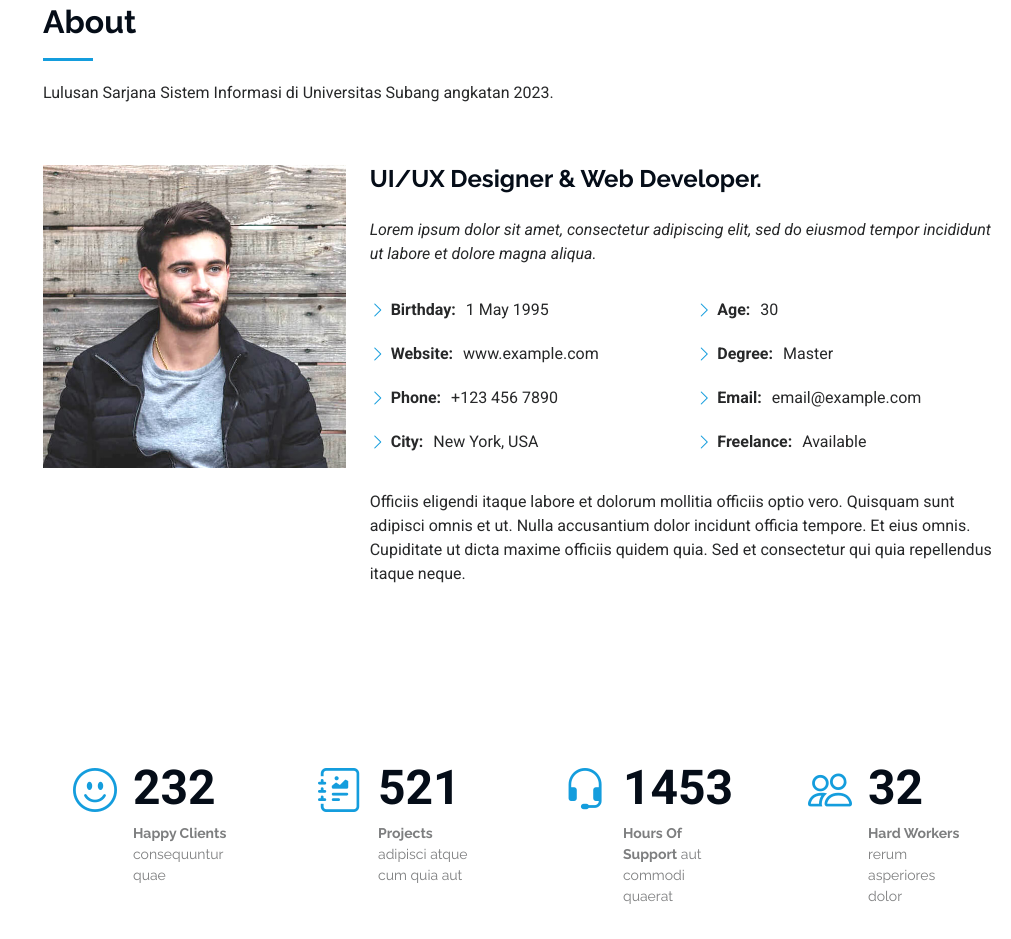
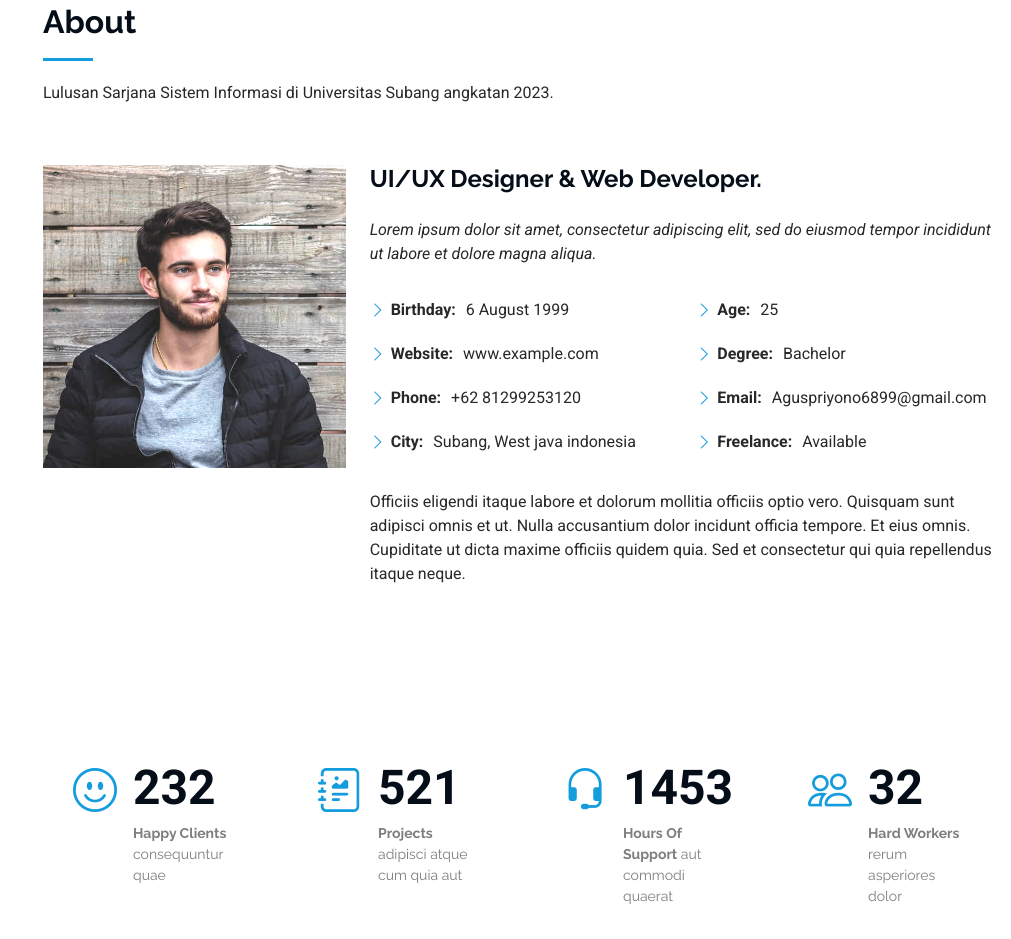
Before and after one commit to aguspriyono68/aguspriyono68.github.io, a plain HTML site: page index.html in a window 1280 px wide. Shown: the part 857-1796 px from the top of the page, without its empty margins (269-1280 px from the left). Drawn offline with Linux system fonts and the light colour scheme.

Commit message:
merubah profil

```diff
--- a/index.html
+++ b/index.html
@@ -87,7 +87,7 @@
 
       <div class="profile-img">
         <img
-          src="assets/img/my-profile-img.jpg"
+          src="assets/img/My profil.jpg"
           alt=""
           class="img-fluid rounded-circle"
         />
@@ -252,17 +252,17 @@
               <div class="row">
                 <div class="col-lg-6">
                   <ul>
-                    <li><i class="bi bi-chevron-right"></i> <strong>Birthday:</strong> <span>1 May 1995</span></li>
+                    <li><i class="bi bi-chevron-right"></i> <strong>Birthday:</strong> <span>6 August 1999</span></li>
                     <li><i class="bi bi-chevron-right"></i> <strong>Website:</strong> <span>www.example.com</span></li>
-                    <li><i class="bi bi-chevron-right"></i> <strong>Phone:</strong> <span>+123 456 7890</span></li>
-                    <li><i class="bi bi-chevron-right"></i> <strong>City:</strong> <span>New York, USA</span></li>
+                    <li><i class="bi bi-chevron-right"></i> <strong>Phone:</strong> <span>+62 81299253120</span></li>
+                    <li><i class="bi bi-chevron-right"></i> <strong>City:</strong> <span>Subang, West java indonesia</span></li>
                   </ul>
                 </div>
                 <div class="col-lg-6">
                   <ul>
-                    <li><i class="bi bi-chevron-right"></i> <strong>Age:</strong> <span>30</span></li>
-                    <li><i class="bi bi-chevron-right"></i> <strong>Degree:</strong> <span>Master</span></li>
-                    <li><i class="bi bi-chevron-right"></i> <strong>Email:</strong> <span>email@example.com</span></li>
+                    <li><i class="bi bi-chevron-right"></i> <strong>Age:</strong> <span>25</span></li>
+                    <li><i class="bi bi-chevron-right"></i> <strong>Degree:</strong> <span>Bachelor</span></li>
+                    <li><i class="bi bi-chevron-right"></i> <strong>Email:</strong> <span>Aguspriyono6899@gmail.com</span></li>
                     <li><i class="bi bi-chevron-right"></i> <strong>Freelance:</strong> <span>Available</span></li>
                   </ul>
                 </div>
```
Also changed, not shown: assets/img/My profil.jpg (added), assets/img/Profil.jpg (added).
